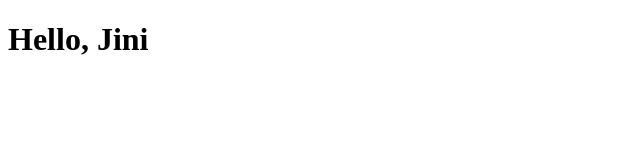
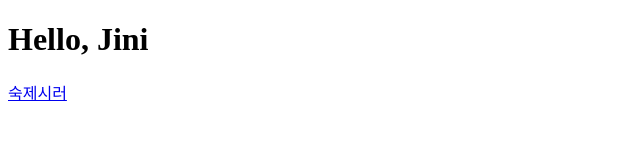
Before and after one commit to ank9960/publi_anna, a plain HTML site: page index.html in a window 1280 px wide. Shown: the whole page, without its empty margins (0-640 px from the left). Drawn offline with Linux system fonts and the light colour scheme.

Commit message:
insert index.html

```diff
--- a/index.html
+++ b/index.html
@@ -8,5 +8,6 @@
 </head>
 <body>
     <h1>Hello, Jini</h1>
+    <a href="./sub.html">숙제시러</a>
 </body>
 </html>
```
